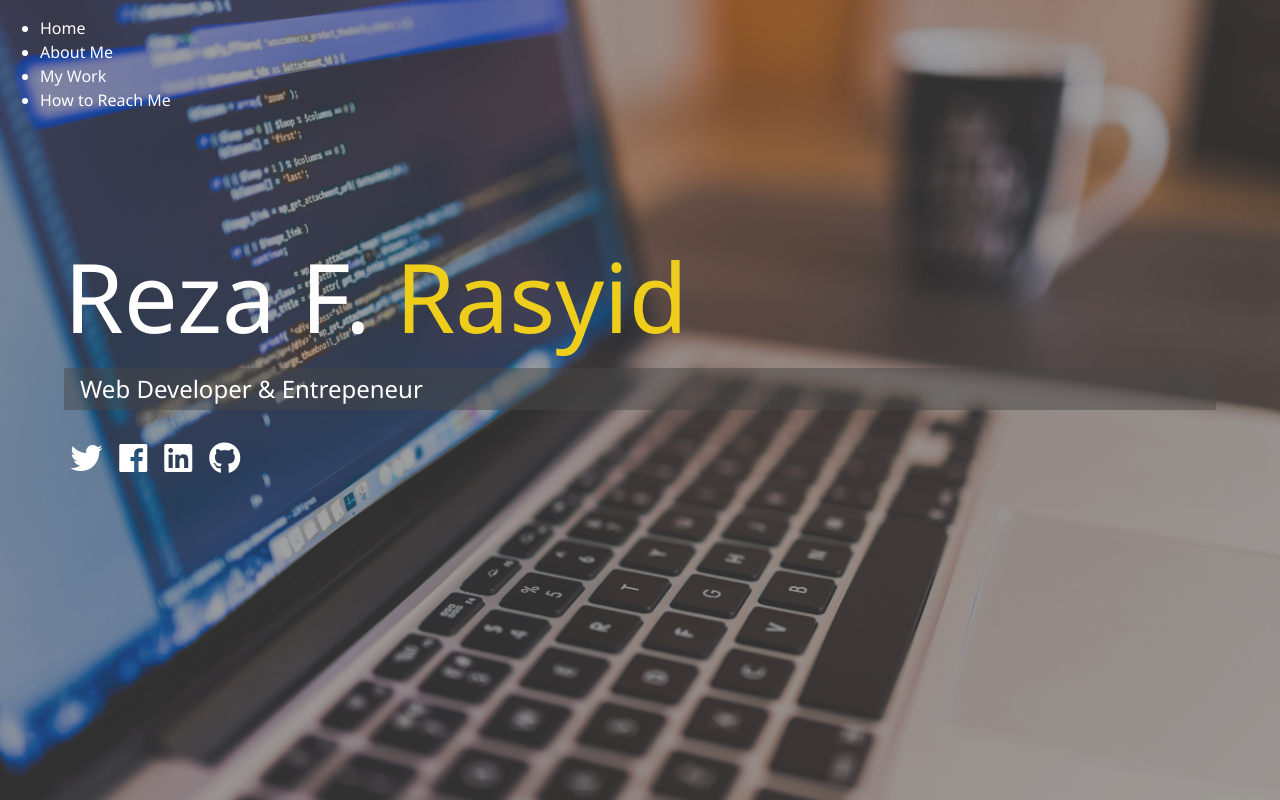
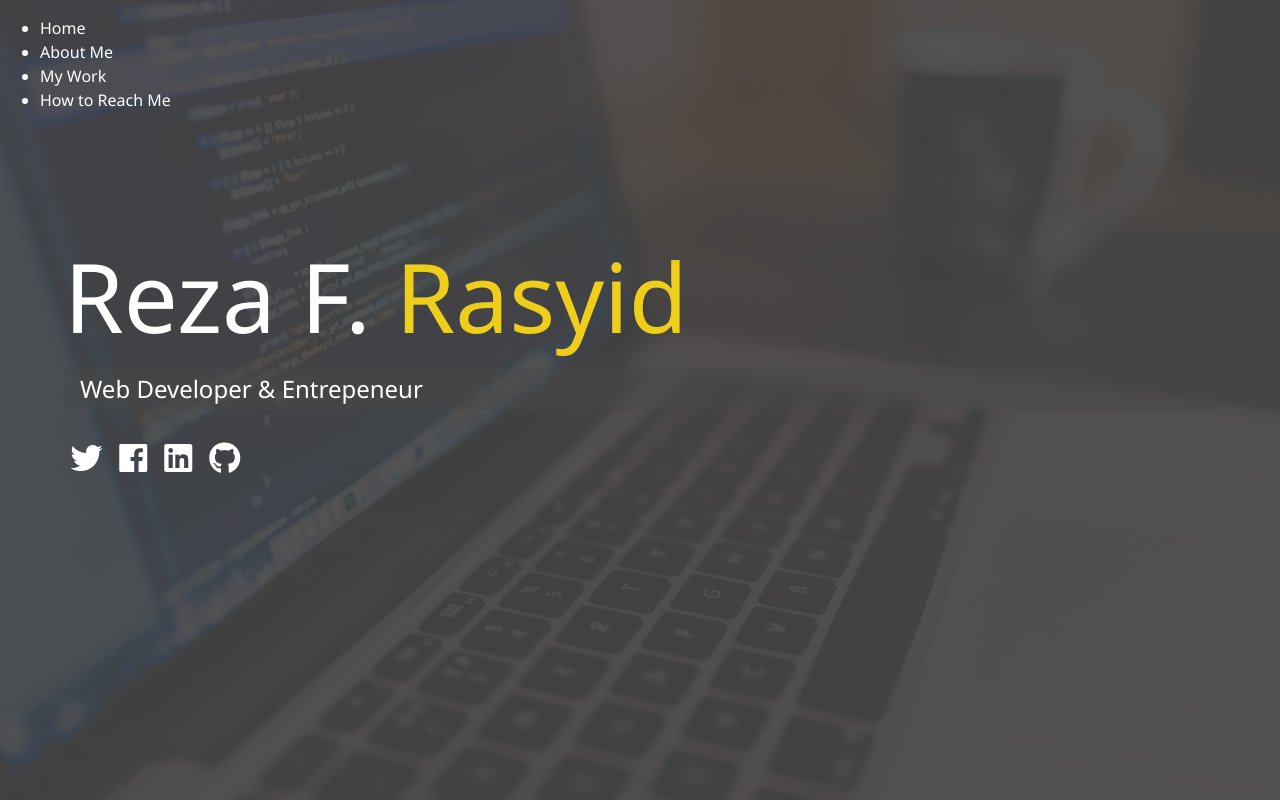
Before and after one commit to rezafahrur/rezafahrur.github.io, a PHP site: page /dist/index.html in a window 1280 px wide. Run offline with PHP 8.4, Linux system fonts and the light colour scheme; style sheets or scripts are compiled from the project's sources; some libraries are stand-ins or nearby versions.

Commit message:
Index markup & main sass

```diff
--- a/scss/_config.scss
+++ b/scss/_config.scss
@@ -2,7 +2,7 @@ $primary-color: #444;
 $secondary-color: #eece1a;
 $show-home-image: true;
 $home-image: url(../img/background3.jpg);
-$background-opacity: 0.4;
+$background-opacity: 0.9;
 
 @mixin easeOut {
   //seperti fungsi bernama easeOut
--- a/scss/main.scss
+++ b/scss/main.scss
@@ -1,4 +1,4 @@
-@import "config"; //import file _config.scss
+@import "config";
 
 * {
   box-sizing: border-box;
```
Also changed, not shown: scss/_menu.scss (added).
